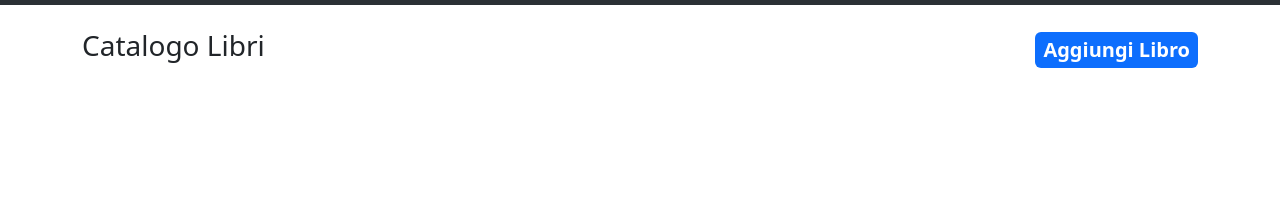
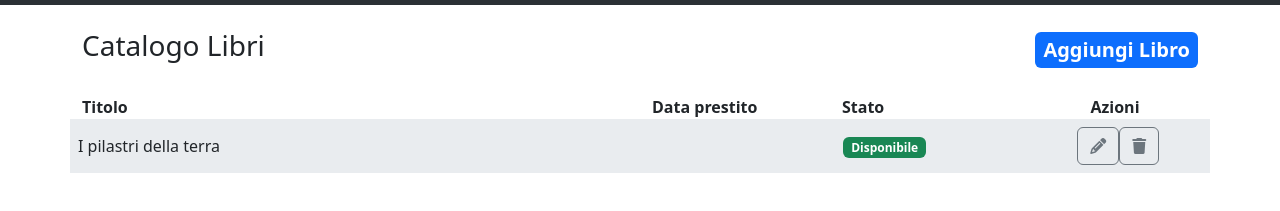
Before and after one commit to Leonardo-Rosales/html-css-bootstrap-dashboard, a plain HTML site: page index.html in a window 1280 px wide. Shown: the part 81-292 px from the top of the page. Drawn offline with nearby package versions, Linux system fonts and the light colour scheme.

Commit message:
add first row

```diff
--- a/index.html
+++ b/index.html
@@ -6,6 +6,7 @@
     <title>Bootstrap Dashboard</title>
     <link href="https://cdn.jsdelivr.net/npm/bootstrap@5.3.3/dist/css/bootstrap.min.css" rel="stylesheet" integrity="sha384-QWTKZyjpPEjISv5WaRU9OFeRpok6YctnYmDr5pNlyT2bRjXh0JMhjY6hW+ALEwIH" crossorigin="anonymous">
     <link rel="stylesheet" href="./CSS/style.css">
+    <script src="https://kit.fontawesome.com/d731515a0c.js" crossorigin="anonymous"></script>
 </head>
 <body>
 
@@ -55,6 +56,51 @@
             </div>
         </section>
 
+        <section>
+            <div class="container">
+                <div class="row fw-bold justify-content-between align-items-center">
+                    <div class="col-6">
+                        Titolo
+                    </div>
+                    <div class="col-2 d-none d-lg-block">
+                        Data prestito
+                    </div>
+                    <div class="col-2">
+                        Stato
+                    </div>
+                    <div class="col-2 text-md-center">
+                        Azioni
+                    </div>
+                </div>
+            </div>
+        </section>
+
+        <section>
+
+            <div class="container bg-body-secondary p-2">
+                <div class="row justify-content-between align-items-center">
+                    <div class="col-6">
+                        I pilastri della terra
+                    </div>
+                    <div class="col-2 d-none d-lg-block">
+
+                    </div>
+                    <div class="col-2">
+                        <span class="badge text-bg-success">Disponibile</span>
+                    </div>
+                    <div class="col-2 d-flex justify-content-end justify-content-lg-center">
+                        <button type="button" class="btn btn-outline-secondary">
+                            <i class="fa-solid fa-pencil"></i>
+                        </button>
+                        <button type="button" class="btn btn-outline-secondary">
+                            <i class="fa-solid fa-trash"></i>
+                        </button>
+                    </div>
+                </div>
+            </div>
+
+        </section>
+
     </main>
 
 
```
